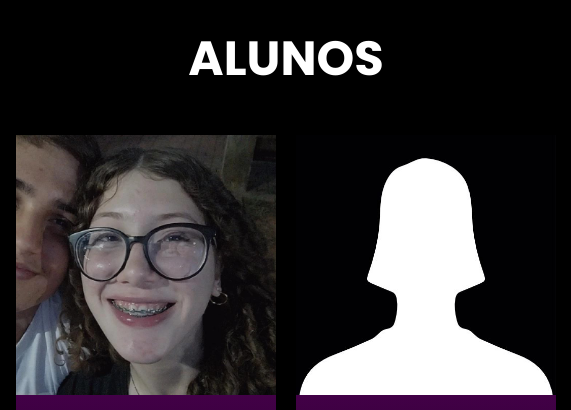
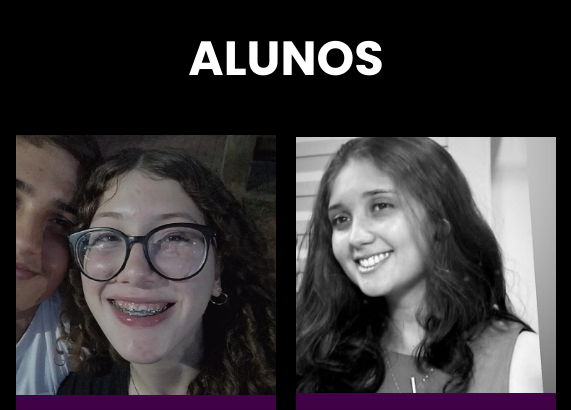
Before and after one commit to alvaroslva/wakanda, a plain HTML site: page index.html in a window 1280 px wide. Shown: the part 1140-1550 px from the top of the page, 354-925 px from the left. Drawn offline with nearby package versions, Linux system fonts and the light colour scheme.

Commit message:
Colocando mais algumas fotos

```diff
--- a/index.html
+++ b/index.html
@@ -60,7 +60,7 @@
                         <p>Amanda</p>
                     </div>
                     <div class="humano swiper-slide">
-                        <img src="assets/img/alunos/usuario.png" alt="Aluno do SESI-SENAI">
+                        <img src="assets/img/alunos/ana-carolina.jpeg" alt="Aluno do SESI-SENAI">
                         <p>Ana Carolina</p>
                     </div>
                     <div class="humano swiper-slide">
@@ -128,7 +128,7 @@
                         <p>Letícia Ferreira</p>
                     </div>
                     <div class="humano swiper-slide">
-                        <img src="assets/img/alunos/usuario.png" alt="Aluno do SESI-SENAI">
+                        <img src="assets/img/alunos/leh.jpg" alt="Aluno do SESI-SENAI">
                         <p>Letícia Peres</p>
                     </div>
                     <div class="humano swiper-slide">
@@ -136,7 +136,7 @@
                         <p>Nayara</p>
                     </div>
                     <div class="humano swiper-slide">
-                        <img src="assets/img/alunos/raphael.webp" alt="Aluno do SESI-SENAI">
+                        <img src="assets/img/alunos/nicholas.jpg" alt="Aluno do SESI-SENAI">
                         <p>Nicholas</p>
                     </div>
                     <div class="humano swiper-slide">
```
Also changed, not shown: assets/img/alunos/ana-carolina.jpeg (added), assets/img/alunos/leh.jpg (added), assets/img/alunos/nicholas.jpg (added).
